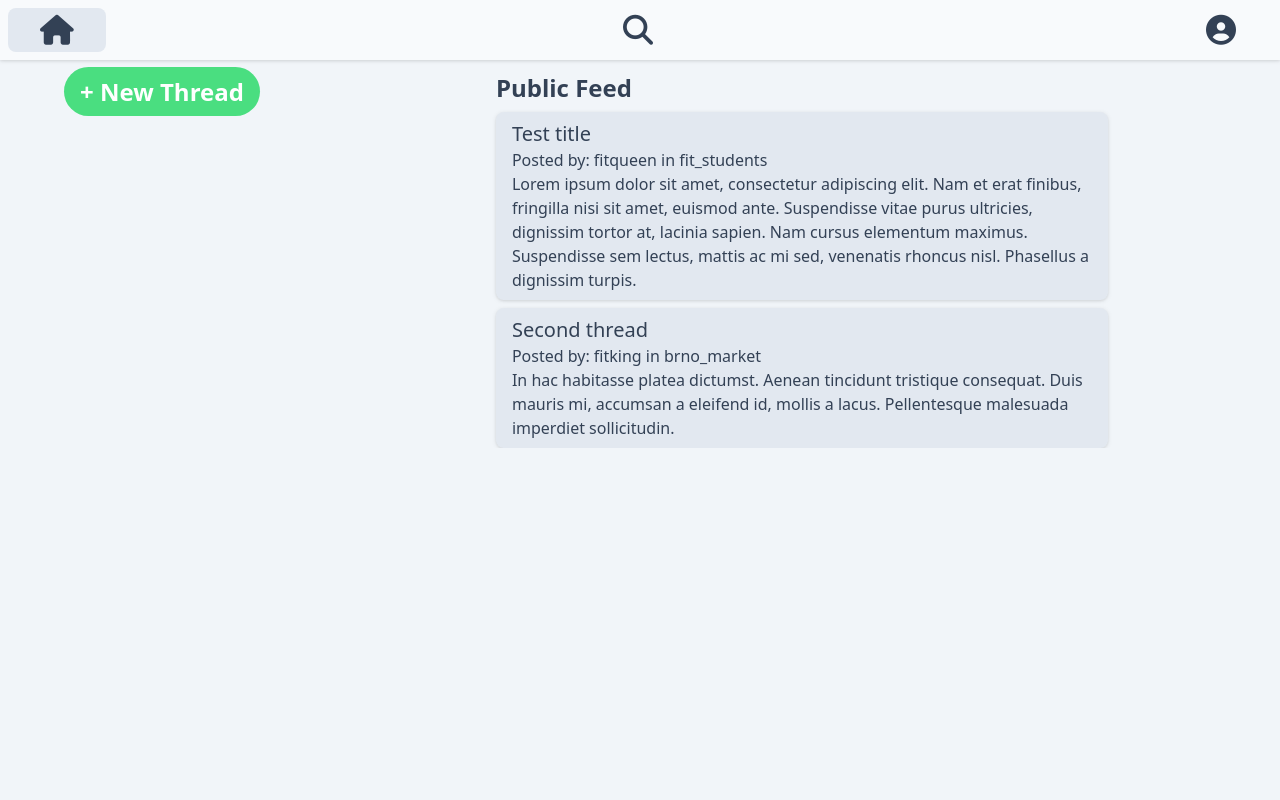
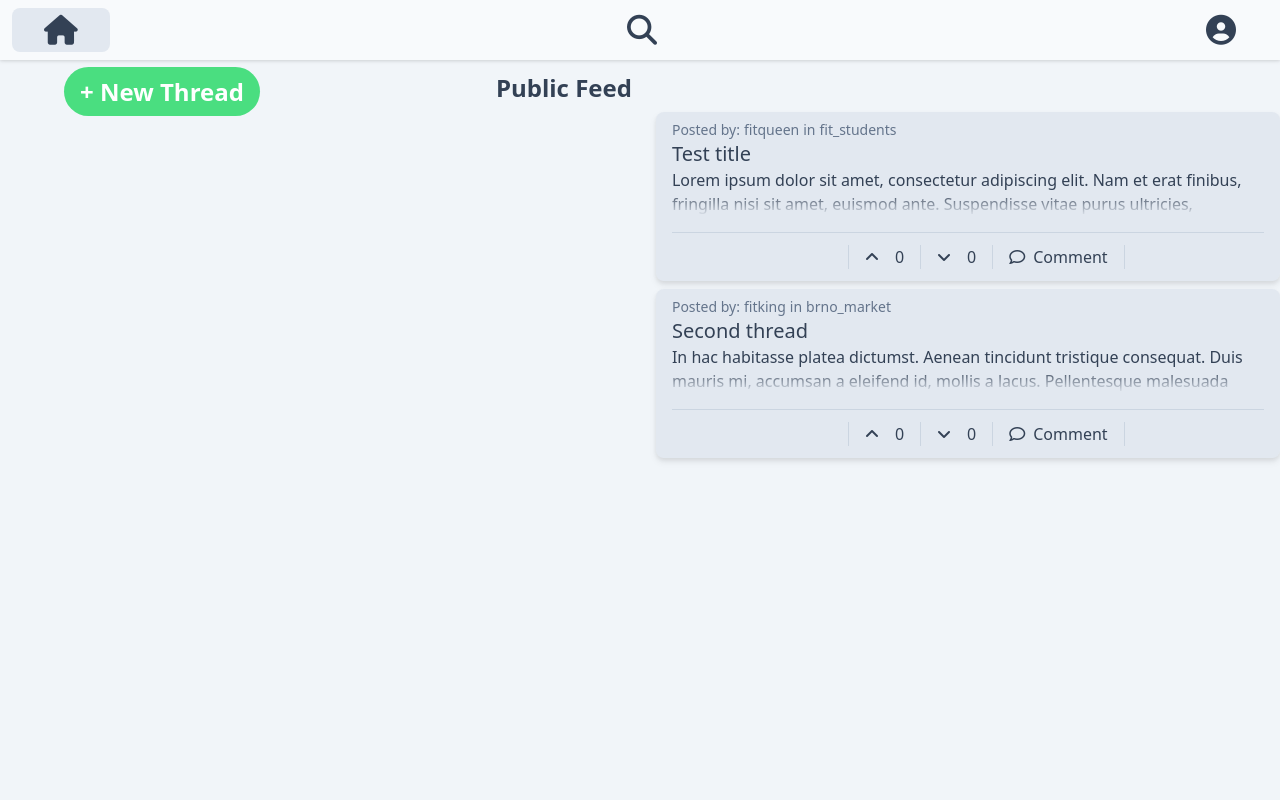
Before and after one commit to mtsdurica/iis-proj, a PHP site: page / in a window 1280 px wide. Run offline with PHP 8.4, Linux system fonts and the light colour scheme; data comes from the database, SQL or seed files in the repository; data that the repository does not hold is empty; some libraries are stand-ins or nearby versions.

Commit message:
feat: Implement upvote/downvote, comment buttons, other eyecandy

```diff
--- a/components/thread.php
+++ b/components/thread.php
@@ -1,13 +1,69 @@
-<div>
-	<div class="p-2 px-4 mx-40 mt-2 rounded-lg thread-colorscheme text-colorscheme drop-shadow">
-		<h3 class="text-xl">
-			<?= $threadTitle ?>
-		</h3>
-		<h4>Posted by: <?= $threadPoster ?> in <?= $groupId ?></h4>
-		<p>
-			<?= $threadText ?>
-		</p>
+<div class="flex flex-col px-4 py-2 mt-2 rounded-lg mx-80 thread-colorscheme text-colorscheme drop-shadow-md">
+	<div class="flex flex-col">
+		<div class="flex flex-row">
+			<span class="text-sm text-slate-500 dark:text-slate-400">
+				Posted by:
+			</span>
+			<object class="px-1 text-sm text-slate-500 dark:text-slate-400 hover:underline">
+				<a href="<?= $context ?>/profile/<?= $threadPoster ?>">
+					<?= $threadPoster ?>
+				</a>
+			</object>
+			<span class="text-sm text-slate-500 dark:text-slate-400">
+				in
+			</span>
+			<object class="px-1 text-sm text-slate-500 dark:text-slate-400 hover:underline">
+				<a href="<?= $context ?>/group/<?= $groupId ?>">
+					<?= $groupId ?>
+				</a>
+			</object>
+		</div>
+		<div class="flex flex-row">
+			<a href="<?= $context ?>/thread/<?= $threadId ?>">
+				<h3 class="text-xl hover:underline decoration-1">
+					<?= $threadTitle ?>
+				</h3>
+			</a>
+		</div>
+		<div id="<?= $threadId ?>" class="relative flex flex-col items-center justify-center w-full h-full thread-text">
+			<p class="h-12 text-base select-none max-h-52 gradient-mask-b-50">
+				<?= $threadText ?>
+			</p>
+			<div id="show-more-<?= $threadId ?>" class="absolute items-center justify-center min-w-full text-center transition-all animated-invisible">
+				<a href="<?= $context ?>/thread/<?= $threadId ?>" class="z-10 p-2 px-4 text-center rounded-full drop-shadow-md header-colorscheme bg-opacity-80 dark:bg-opacity-80 hover:underline">
+					<span>
+						Show more
+					</span>
+				</a>
+			</div>
+		</div>
+		<hr class="mt-4 divider-colorscheme" />
+		<div class="flex flex-row items-center justify-between px-4 mx-40 mt-2 min-h-fit">
+			<div class="h-6 mr-2 border-l divider-colorscheme"></div>
+			<button class="flex flex-row items-center justify-center w-full px-2 py-1 text-base transition-all duration-300 rounded-md hover:bg-slate-300 dark:hover:bg-slate-600">
+				<i class="fa-solid fa-angle-up"></i>
+				<div class="pl-4 text-base">
+					<?= $threadPositiveRating ?>
+				</div>
+			</button>
+			<div class="h-6 mx-2 border-l divider-colorscheme"></div>
+			<button class="flex flex-row items-center justify-center w-full px-2 py-1 text-base transition-all duration-300 rounded-md hover:bg-slate-300 dark:hover:bg-slate-600">
+				<i class="text-base fa-solid fa-angle-down"></i>
+				<div class="pl-4 text-base ">
+					<?= $threadNegativeRating ?>
+				</div>
+			</button>
+			<div class="h-6 mx-2 border-l divider-colorscheme"></div>
+			<a href="<?= $context ?>/thread/<?= $threadId ?>/comment" class="flex flex-row items-center justify-center w-full px-2 py-1 text-base transition-all duration-300 rounded-md hover:bg-slate-300 dark:hover:bg-slate-600">
+				<i class="fa-regular fa-comment"></i>
+				<span class="pl-2 text-base">
+					Comment
+				</span>
+			</a>
+			<div class="h-6 ml-2 border-l divider-colorscheme"></div>
+		</div>
 	</div>
+
 	<?php
 	// $commentsQuery = $db->prepare('SELECT comments.comment_text, users.user_nick FROM comments LEFT JOIN users ON comments.poster_id = users.user_id WHERE comments.thread_id = ?');
 
--- a/dist/style.css
+++ b/dist/style.css
@@ -615,6 +615,8 @@ video {
 }
 
 .header-element-active {
+  margin-left: 0.25rem;
+  margin-right: 0.25rem;
   cursor: pointer;
   border-radius: 0.5rem;
   --tw-bg-opacity: 1;
@@ -780,6 +786,11 @@ body * {
   margin-right: 3rem;
 }
 
+.mx-2 {
+  margin-left: 0.5rem;
+  margin-right: 0.5rem;
+}
+
 .mx-40 {
   margin-left: 10rem;
   margin-right: 10rem;
@@ -790,6 +801,11 @@ body * {
   margin-right: 15rem;
 }
 
+.mx-80 {
+  margin-left: 20rem;
+  margin-right: 20rem;
+}
+
 .my-2 {
   margin-top: 0.5rem;
   margin-bottom: 0.5rem;
@@ -797,6 +813,14 @@ body * {
 
 .mb-2 {
   margin-bottom: 0.5rem;
+}
+
+.ml-2 {
+  margin-left: 0.5rem;
+}
+
+.mr-2 {
+  margin-right: 0.5rem;
 }
 
 .mt-2 {
@@ -831,8 +855,21 @@ body * {
   height: 3rem;
 }
 
+.h-6 {
+  height: 1.5rem;
+}
+
 .h-full {
   height: 100%;
+}
+
+.max-h-52 {
+  max-height: 13rem;
+}
+
+.min-h-fit {
+  min-height: -moz-fit-content;
+  min-height: fit-content;
 }
 
 .w-3\/5 {
@@ -861,12 +898,18 @@ body * {
   min-width: fit-content;
 }
 
-.flex-1 {
-  flex: 1 1 0%;
+.min-w-full {
+  min-width: 100%;
 }
 
 .cursor-pointer {
   cursor: pointer;
+}
+
+.select-none {
+  -webkit-user-select: none;
+     -moz-user-select: none;
+          user-select: none;
 }
 
 .flex-row {
@@ -929,6 +972,10 @@ body * {
   border-radius: 0.5rem;
 }
 
+.rounded-md {
+  border-radius: 0.375rem;
+}
+
 .border {
   border-width: 1px;
 }
@@ -965,6 +1011,11 @@ body * {
 
 .p-4 {
   padding: 1rem;
+}
+
+.px-1 {
+  padding-left: 0.25rem;
+  padding-right: 0.25rem;
 }
 
 .px-2 {
@@ -996,6 +1047,14 @@ body * {
   padding-left: 0.25rem;
 }
 
+.pl-2 {
+  padding-left: 0.5rem;
+}
+
+.pl-4 {
+  padding-left: 1rem;
+}
+
 .text-center {
   text-align: center;
 }
@@ -1003,6 +1062,11 @@ body * {
 .text-2xl {
   font-size: 1.5rem;
   line-height: 2rem;
+}
+
+.text-base {
+  font-size: 1rem;
+  line-height: 1.5rem;
 }
 
 .text-lg {
@@ -1024,9 +1088,18 @@ body * {
   font-weight: 700;
 }
 
+.text-slate-500 {
+  --tw-text-opacity: 1;
+  color: rgb(100 116 139 / var(--tw-text-opacity));
+}
+
 .text-white {
   --tw-text-opacity: 1;
   color: rgb(255 255 255 / var(--tw-text-opacity));
+}
+
+.decoration-1 {
+  text-decoration-thickness: 1px;
 }
 
 .opacity-100 {
@@ -1062,6 +1135,11 @@ body * {
   transition-duration: 300ms;
 }
 
+.gradient-mask-b-50 {
+  -webkit-mask-image: linear-gradient(to bottom, rgba(0, 0, 0, 1.0) 50%, transparent 100%);
+          mask-image: linear-gradient(to bottom, rgba(0, 0, 0, 1.0) 50%, transparent 100%);
+}
+
 /* Hide scrollbar for Chrome, Safari and Opera */
 
 .no-scrollbar::-webkit-scrollbar {
--- a/package.json
+++ b/package.json
@@ -1,5 +1,8 @@
 {
   "devDependencies": {
     "tailwindcss": "^3.3.3"
+  },
+  "dependencies": {
+    "tailwind-gradient-mask-image": "^1.0.0"
   }
 }
--- a/scripts/main.js
+++ b/scripts/main.js
@@ -1,6 +1,7 @@
 (function () {
     const darkModeToggle = document.querySelector('.toggle-dark');
     const profileDropDownToggle = document.querySelector('.toggle-profile-dropdown');
+    const showMoreToggle = document.querySelectorAll('.thread-text');
     const browseButton = document.querySelector('.browser-button');
 
     darkModeToggle.addEventListener('click', (event) => {
@@ -12,13 +13,28 @@
             localStorage.theme = 'dark';
         }
         document.documentElement.classList.toggle('dark');
-    })
+    });
 
     profileDropDownToggle.addEventListener('click', (event) => {
-        //event.preventDefault();
+        event.preventDefault();
         var dropDownMenu = document.querySelector('.profile-dropdown');
         dropDownMenu.classList.toggle('animated-invisible');
-    })
+    });
+
+    showMoreToggle.forEach(function (item) {
+        item.addEventListener('mouseover', (event) => {
+            event.preventDefault();
+            var showMoreElement = document.querySelector('#show-more-' + item.id);
+            showMoreElement.classList.toggle('animated-invisible');
+        });
+
+        item.addEventListener('mouseout', (event) => {
+            event.preventDefault();
+            var showMoreElement = document.querySelector('#show-more-' + item.id);
+            showMoreElement.classList.toggle('animated-invisible');
+        });
+    });
+
 
     window.onclick = (event) => {
         if (!event.target.matches('.toggle-profile-dropdown') && !event.target.matches('.toggle-dark')) {
@@ -28,7 +44,7 @@
                 dropdownMenu.classList.add('animated-invisible');
             }
         }
-    }
+    };
 
     browseButton.addEventListener('click', (event) => {
         if (getPage() !== "/browse") {
@@ -37,7 +53,7 @@
         $('#hiddenButtonBrowseGroups').toggle("swing");
         $('#hiddenButtonBrowseUsers').toggle("swing");
         $('#hiddenDivider').toggle("swing");
-    })
+    });
 
     // TODO: Rewrite to jQuery
 
@@ -52,7 +68,7 @@
         }
 
         return page
-    }
+    };
 
 
     document.getElementById(getPage()).className += "-active";
--- a/src/input.css
+++ b/src/input.css
@@ -28,7 +28,7 @@
     @apply text-3xl font-bold mx-1 px-8 py-1 rounded-lg dark:hover:bg-slate-600 hover:bg-slate-200 cursor-pointer duration-300 items-center
   }
   .header-element-active {
-    @apply text-3xl font-bold px-8 py-1 rounded-lg bg-slate-200 dark:bg-slate-600 cursor-pointer
+    @apply text-3xl font-bold mx-1 px-8 py-1 rounded-lg bg-slate-200 dark:bg-slate-600 cursor-pointer
   }
   .header-dropdown-element {
     @apply m-1 left-0 text-colorscheme text-lg whitespace-nowrap duration-300 items-center font-medium dark:hover:bg-slate-600 hover:bg-slate-200 rounded-lg py-2 px-2 pr-10
@@ -40,7 +40,7 @@
     @apply bg-slate-200 dark:bg-slate-700
   }
   .divider-colorscheme {
-    @apply border-slate-300 dark:border-slate-700
+    @apply border-slate-300 dark:border-slate-600
   }
   .text-colorscheme {
     @apply text-slate-700 dark:text-slate-200
--- a/tailwind.config.js
+++ b/tailwind.config.js
@@ -996,5 +996,5 @@ module.exports = {
       50: '50',
     },
   },
-  plugins: [],
+  plugins: [require("tailwind-gradient-mask-image")],
 }
--- a/views/mainPageView.php
+++ b/views/mainPageView.php
@@ -32,35 +32,31 @@ try {
         ?>
         <div class="flex h-full overflow-hidden">
             <!-- TODO: CSS needs to be fixed, this is just wrong -->
-            <aside class="flex-1 p-1 m-1 min-w-fit ">
+            <aside class="flex p-1 m-1 min-w-fit ">
                 <div class="flex-col items-center p-2 ">
+                    <!-- Checking for being logged in done in the submit script -->
+                    <a href="<?= $context ?>/submit" class="p-2 px-4 mx-12 text-2xl font-bold text-center text-white transition-all duration-300 rounded-full confirm-button-colorscheme">
+                        + New Thread
+                    </a>
                     <?php
                     if (isset($_SESSION["loggedIn"]) && $_SESSION["loggedIn"] === true) {
-                    ?>
-                        <a href="<?= $context ?>/submit" class="p-2 px-4 mx-12 text-2xl font-bold text-center text-white transition-all duration-300 bg-green-400 rounded-full hover:bg-green-500 dark:bg-green-500 dark:hover:bg-green-600">
-                            + New Thread
-                        </a>
-                        <div class="flex-col mt-4 border-b divider-colorscheme"></div>
-                        <div class="flex-col p-2 text-2xl font-bold text-colorscheme items-left">
-                            <h2>
-                                My Groups
-                            </h2>
-                        </div>
-                    <?php
+
                         // TODO: Needs update
                         // $groupsQuery = $db->prepare('SELECT group_id FROM groups');
 
                         // $groupsQuery->execute();
 
                         // while ($group = $groupsQuery->fetch(PDO::FETCH_ASSOC)) {
-                        //     $groupId = $group["group_id"];
-                        //     require "./components/mainPageGroup.php";
+                        // $groupId = $group["group_id"];
+                        // require "./components/mainPageGroup.php";
                         // }
-                    } else {
                     ?>
-                        <a href="<?= $context ?>/login" class="p-2 px-4 mx-12 text-2xl font-bold text-center text-white transition-all duration-300 bg-green-400 rounded-full hover:bg-green-500 dark:bg-green-500 dark:hover:bg-green-600">
-                            + New Thread
-                        </a>
+                        <hr class="flex-col mt-4 divider-colorscheme" />
+                        <div class="flex-col p-2 text-2xl font-bold text-colorscheme items-left">
+                            <h2>
+                                My Groups
+                            </h2>
+                        </div>
                     <?php
                     }
                     ?>
@@ -82,7 +78,8 @@ try {
                 <?php
                 }
                 ?>
-                <div class="overflow-auto no-scrollbar">
+                <div class="h-full overflow-auto no-scrollbar">
+                    <!-- Add flex gap -->
                     <div>
                         <?php
                         if (isset($_SESSION["loggedIn"]) && $_SESSION["loggedIn"] === true) {
@@ -98,10 +95,10 @@ try {
                             //     $threadPoster = $thread["thread_poster"];
                             //     $threadId = $thread["thread_id"];
                             //     $groupId = $thread["group_id"];
-                            //     require "./components/thread.php";
+                            //     include "./components/thread.php";
                             // }
                         } else {
-                            $publicThreadsQuery = $db->prepare("SELECT threads.thread_id, threads.thread_title, threads.thread_text, threads.group_id, users.user_id AS 'thread_poster' FROM threads
+                            $publicThreadsQuery = $db->prepare("SELECT threads.thread_id, threads.thread_title, threads.thread_text, threads.group_id, threads.thread_positive_rating, threads.thread_negative_rating, users.user_id AS 'thread_poster' FROM threads
                             LEFT JOIN users ON threads.poster_id = users.user_id
                             LEFT JOIN groups ON threads.group_id = groups.group_id
                             WHERE groups.group_public_flag = 1");
@@ -113,8 +110,11 @@ try {
                                 $threadText = $publicThread["thread_text"];
                                 $threadPoster = $publicThread["thread_poster"];
                                 $threadId = $publicThread["thread_id"];
+                                $threadPositiveRating = $publicThread["thread_positive_rating"];
+                                $threadNegativeRating = $publicThread["thread_negative_rating"];
                                 $groupId = $publicThread["group_id"];
-                                require "./components/thread.php";
+
+                                include "./components/thread.php";
                             }
                         }
                         ?>
```
Also changed, not shown: other parts of dist/style.css (+23 -17 lines), package-lock.json.
